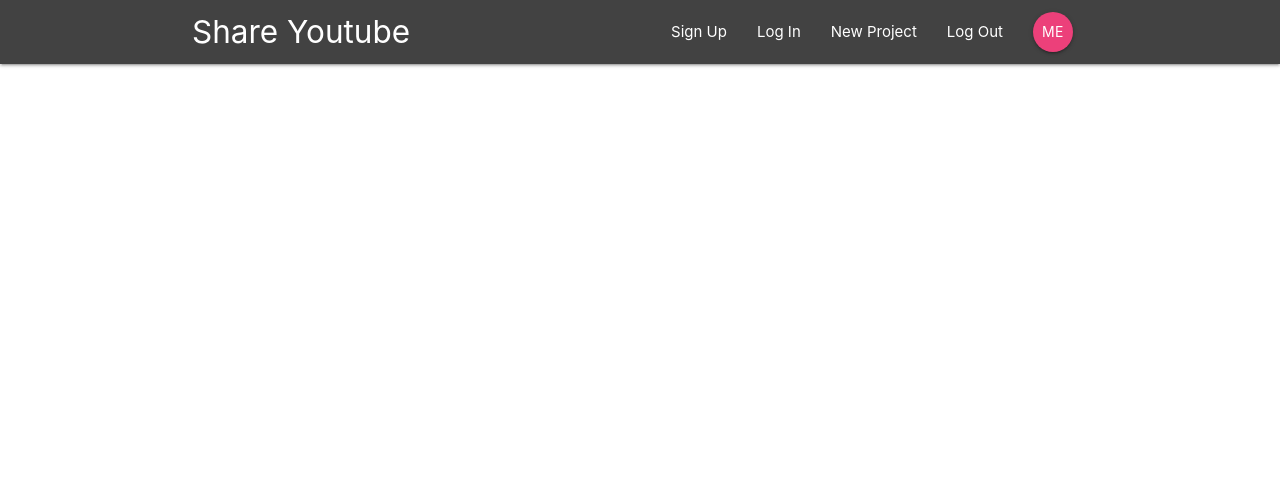
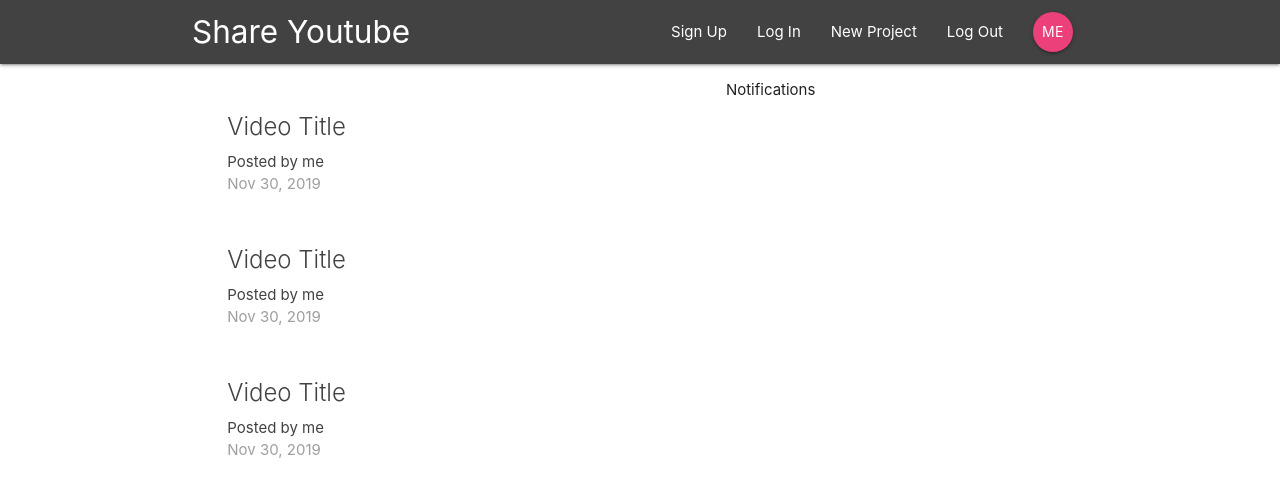
Before and after one commit to huynhhien96/youtube-share-page, a React (Create React App) app in the folder shareplan/: page / in a window 1280 px wide. Shown: the top 496 px of the page. Built offline with nearby package versions, Linux system fonts and the light colour scheme.

Commit message:
Update dashboard

```diff
--- a/shareplan/src/App.js
+++ b/shareplan/src/App.js
@@ -1,12 +1,16 @@
 import React from 'react';
-import { BrowserRouter } from 'react-router-dom';
+import { BrowserRouter, Switch, Route } from 'react-router-dom';
 import Navbar from './components/layout/Navbar';
+import Dashboard from './components/dashboard/Dashboard';
 
 function App() {
   return (
     <BrowserRouter>
       <div className="App">
-        <Navbar></Navbar>
+        <Navbar />
+        <Switch>
+          <Route path="/" component={Dashboard} />
+        </Switch>
       </div>
     </BrowserRouter>
   );
--- a/shareplan/src/components/dashboard/Dashboard.js
+++ b/shareplan/src/components/dashboard/Dashboard.js
@@ -0,0 +1,22 @@
+import React, { Component } from 'react';
+import Notifications from './Notifications';
+import ProjectList from '../projects/ProjectList'
+
+class Dashboard extends Component {
+    render() {
+        return (
+           <div className="dashboard container">
+                <div className="row">
+                    <div className="col s12 m6">
+                        <ProjectList />
+                    </div>
+                    <div className="col s12 m5 offset-m1">
+                        <Notifications />
+                    </div>
+                </div>
+           </div>
+        )
+    }
+}
+
+export default Dashboard;
--- a/shareplan/src/components/dashboard/Notifications.js
+++ b/shareplan/src/components/dashboard/Notifications.js
@@ -0,0 +1,11 @@
+import React from 'react';
+
+const Notifications = () => {
+    return (
+        <div>
+            <p>Notifications</p>
+        </div>
+    )
+}
+
+export default Notifications;
--- a/shareplan/src/components/projects/ProjectList.js
+++ b/shareplan/src/components/projects/ProjectList.js
@@ -0,0 +1,29 @@
+import React from 'react'
+
+const ProjectList = () => {
+    return (
+        <div className="project-list section">
+            <div className="card z-depth-0 project-summary">
+
+                <div className="card-content grey-text text-darken-3">
+                    <span className="card-title">Video Title</span>
+                    <p>Posted by me</p>
+                    <p className="grey-text">Nov 30, 2019</p>
+                </div>
+                <div className="card-content grey-text text-darken-3">
+                    <span className="card-title">Video Title</span>
+                    <p>Posted by me</p>
+                    <p className="grey-text">Nov 30, 2019</p>
+                </div>
+                <div className="card-content grey-text text-darken-3">
+                    <span className="card-title">Video Title</span>
+                    <p>Posted by me</p>
+                    <p className="grey-text">Nov 30, 2019</p>
+                </div>
+
+            </div>
+        </div>
+    )
+}
+
+export default ProjectList;
```
